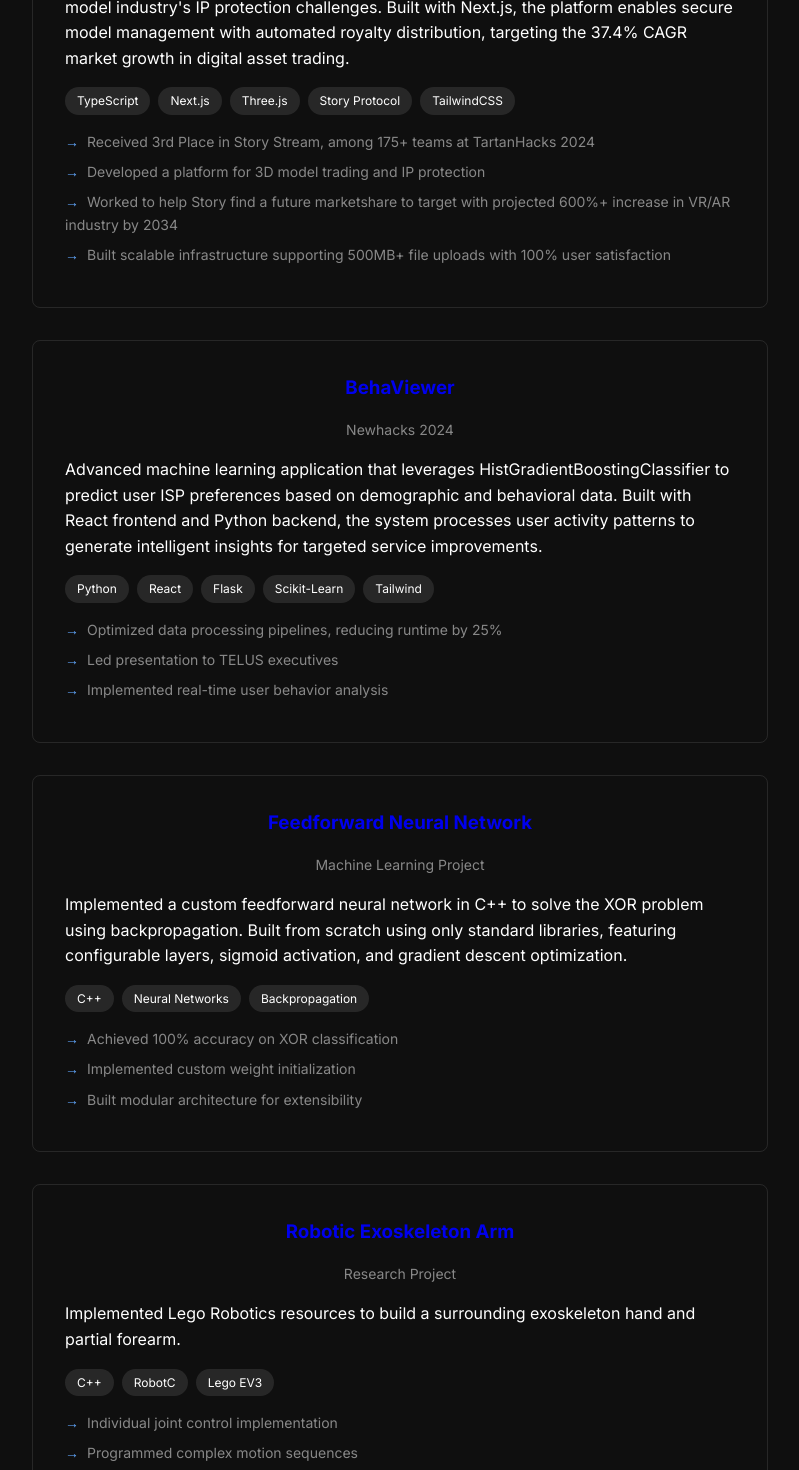
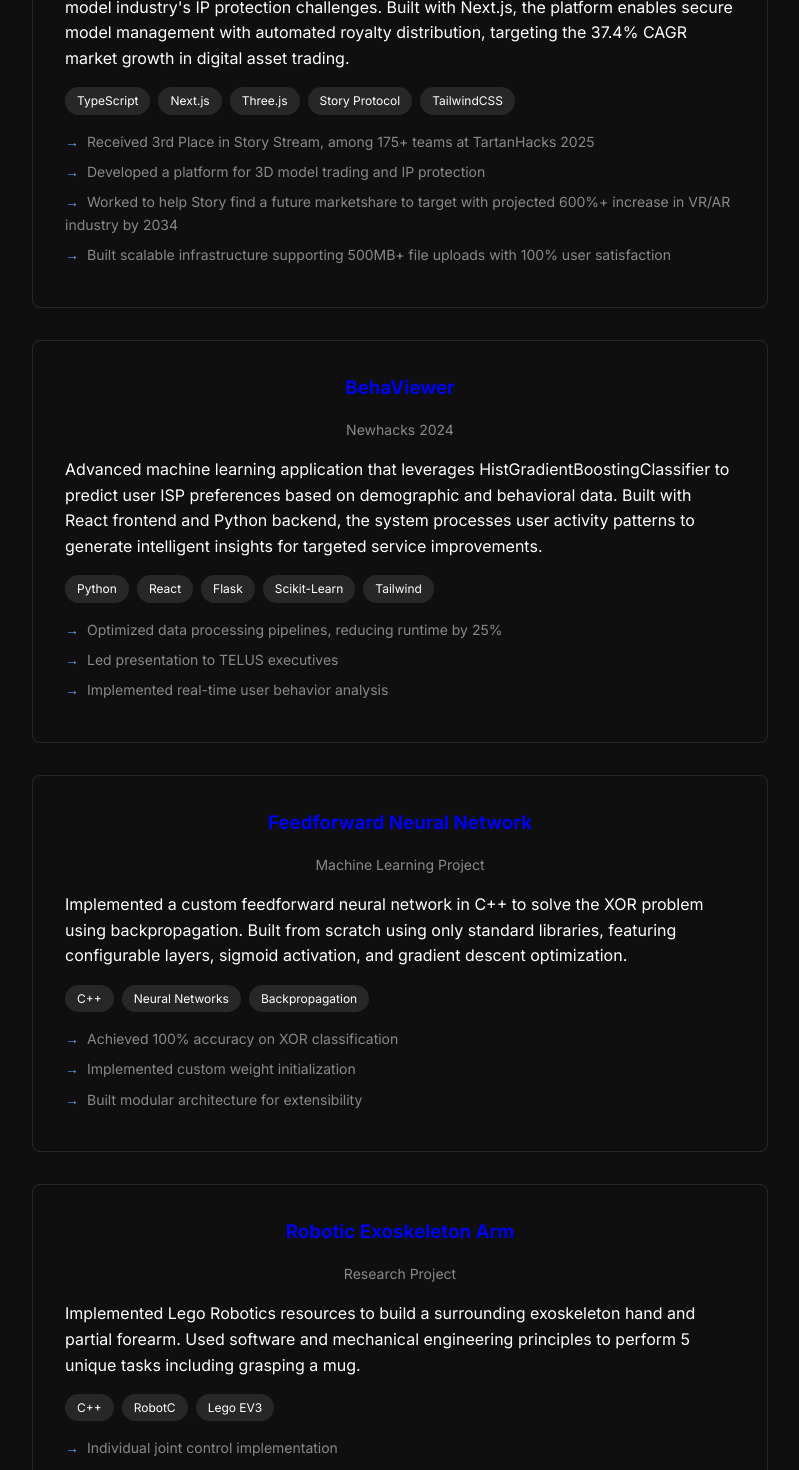
Before and after one commit to adiprasadd/portfolio, a React (Create React App) app: page / in a window 1280 px wide. Shown: the part 2340-3810 px from the top of the page, without its empty margins (240-1039 px from the left). Built offline with nearby package versions, Linux system fonts and the light colour scheme.

Commit message:
finished editing projects

```diff
--- a/src/components/Projects.js
+++ b/src/components/Projects.js
@@ -9,7 +9,7 @@ function Projects() {
       description: "Developed a blockchain-powered 3D model marketplace addressing the $44.7B 3D model industry's IP protection challenges. Built with Next.js, the platform enables secure model management with automated royalty distribution, targeting the 37.4% CAGR market growth in digital asset trading.",
       tech: ["TypeScript", "Next.js", "Three.js", "Story Protocol", "TailwindCSS"],
       achievements: [
-        "Received 3rd Place in Story Stream, among 175+ teams at TartanHacks 2024",
+        "Received 3rd Place in Story Stream, among 175+ teams at TartanHacks 2025",
         "Developed a platform for 3D model trading and IP protection",
         "Worked to help Story find a future marketshare to target with projected 600%+ increase in VR/AR industry by 2034",
         "Built scalable infrastructure supporting 500MB+ file uploads with 100% user satisfaction"
@@ -43,7 +43,7 @@ function Projects() {
       title: "Robotic Exoskeleton Arm",
       link: "https://github.com/adiprasadd",
       subtitle: "Research Project",
-      description: "Implemented Lego Robotics resources to build a surrounding exoskeleton hand and partial forearm.",
+      description: "Implemented Lego Robotics resources to build a surrounding exoskeleton hand and partial forearm. Used software and mechanical engineering principles to perform 5 unique tasks including grasping a mug.",
       tech: ["C++", "RobotC", "Lego EV3"],
       achievements: [
         "Individual joint control implementation",
```
